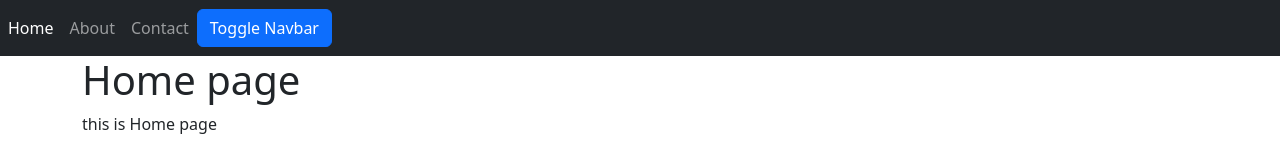
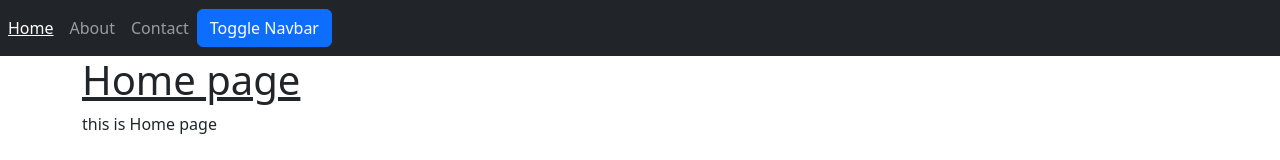
Before and after one commit to MaryyamSalah/Vue-Start-Spa, a Vue app: page / in a window 1280 px wide. Shown: the top 160 px of the page. Built offline with nearby package versions, Linux system fonts and the light colour scheme.

Commit message:
Applying CSS to Components

```diff
--- a/package.json
+++ b/package.json
@@ -8,6 +8,7 @@
     "lint": "vue-cli-service lint"
   },
   "dependencies": {
+    "bootstrap": "^5.2.3",
     "core-js": "^3.8.3",
     "vue": "^3.2.13"
   },
--- a/public/index.html
+++ b/public/index.html
@@ -5,7 +5,6 @@
     <meta http-equiv="X-UA-Compatible" content="IE=edge">
     <meta name="viewport" content="width=device-width,initial-scale=1.0">
     <link rel="icon" href="<%= BASE_URL %>favicon.ico">
-    <link rel="stylesheet" href="https://cdnjs.cloudflare.com/ajax/libs/bootstrap/5.2.3/css/bootstrap.min.css" integrity="sha512-SbiR/eusphKoMVVXysTKG/7VseWii+Y3FdHrt0EpKgpToZeemhqHeZeLWLhJutz/2ut2Vw1uQEj2MbRF+TVBUA==" crossorigin="anonymous" referrerpolicy="no-referrer" />
     <title><%= htmlWebpackPlugin.options.title %></title>
   </head>
   <body>
--- /dev/null
+++ b/src/components/NavbarLink.vue
@@ -0,0 +1,27 @@
+<template>
+    <a class="nav-link"
+                :class="activeClasses"
+                :href="page.link.url"
+                :title="`This page goes to ${page.link.text} page`"
+
+
+                >{{page.link.text}}</a>
+</template>
+<script>
+export default {
+    props:['page','isActive'],
+    computed:{
+        activeClasses(){
+            return{
+                active:this.isActive,
+                emphasize:this.isActive
+            }
+        }
+    }
+}
+</script>
+<style>
+.emphasize{
+    text-decoration: underline !important;
+}
+</style>
--- a/src/components/NavbarPage.vue
+++ b/src/components/NavbarPage.vue
@@ -4,13 +4,11 @@
 
             <ul  class="navbar-nav">
               <li v-for="(page ,index) in pages" class="nav-item" :key ="index">
-                <a class="nav-link"
-                :class="{active:activePage==index}"
-                :href="page.link.url"
-                :title="`This page goes to ${page.link.text} page`"
+                <navbar-link
+                :page="page"
+                :isActive="activePage == index"
                 @click.prevent="navLinkClick(index)"
-
-                >{{page.link.text}}</a>
+                ></navbar-link>
               </li>
             </ul>
             <form class="d-flex">
@@ -20,7 +18,11 @@
 </template>
 
 <script>
+import NavbarLink from './NavbarLink.vue'
 export default{
+    components:{
+    NavbarLink
+    },
      props:['pages','activePage','navLinkClick'],
 
        data(){
--- a/src/components/PageViewerVue.vue
+++ b/src/components/PageViewerVue.vue
@@ -1,6 +1,6 @@
 <template>
     <div  class="container">
-        <h1>{{page.pageTitle}}</h1>
+        <h1 class="emphasize">{{page.pageTitle}}</h1>
          <p>{{page.content}}</p>
     </div>
 </template>
--- a/src/main.js
+++ b/src/main.js
@@ -1,4 +1,5 @@
 import { createApp } from 'vue'
 import App from './App.vue'
+import '../node_modules/bootstrap/dist/css/bootstrap.css'
 
 createApp(App).mount('#app')
```
Also changed, not shown: 2 other files (tests, documents, lock files or other folders).
